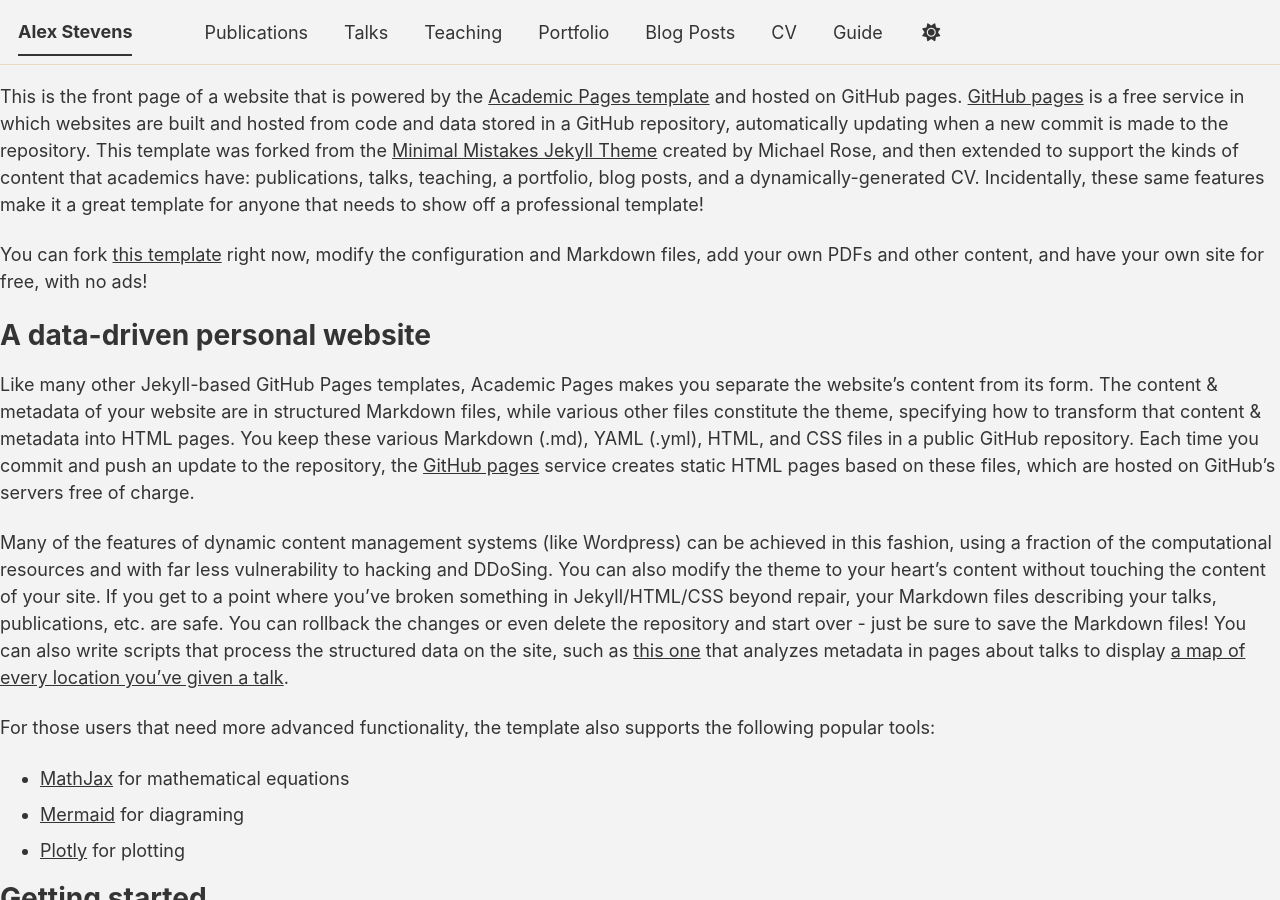
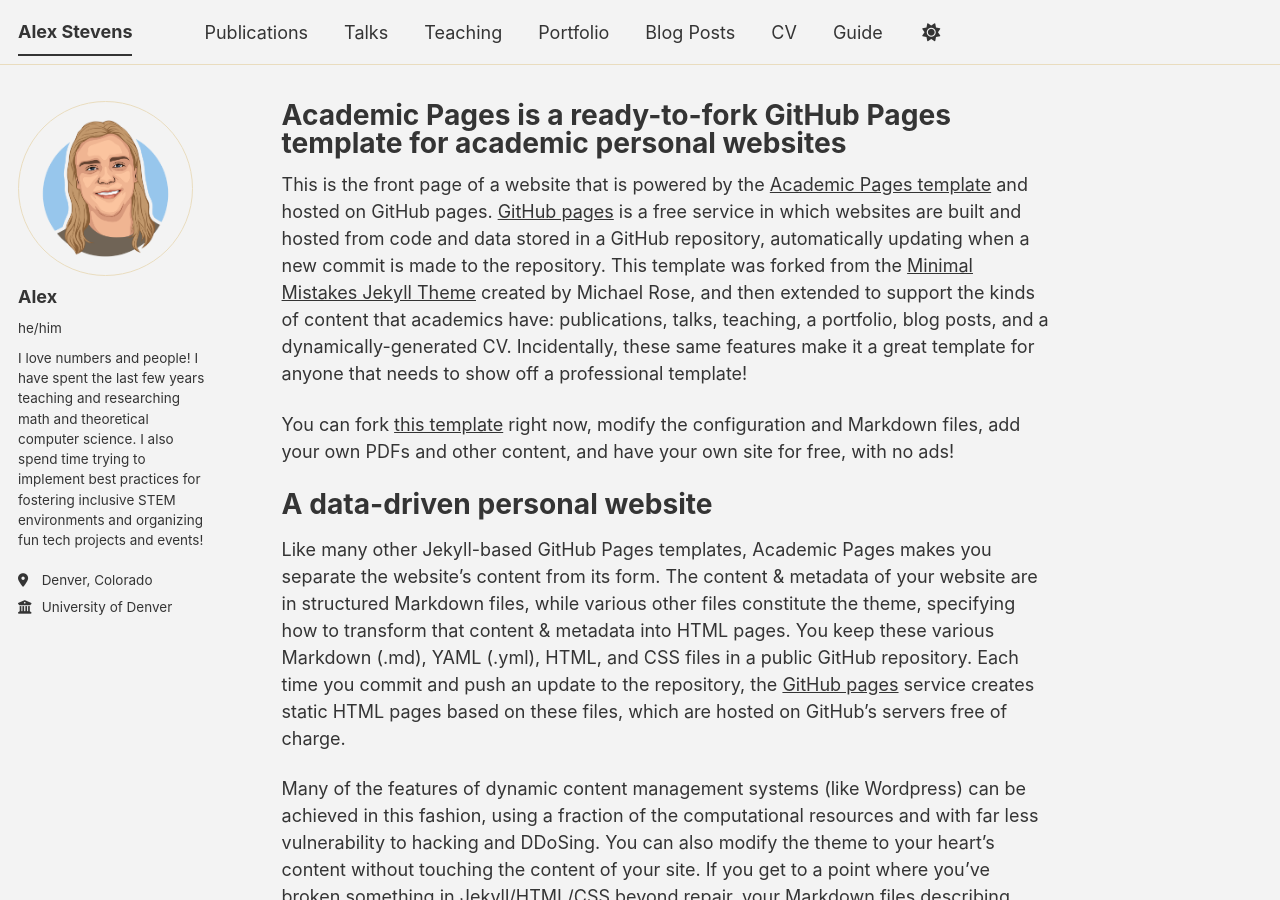
Before and after one commit to alexanderlewisstevens/alexanderlewisstevens.github.io, a Jekyll site: the page built from _pages/about.md, in a window 1280 px wide and 900 px high. Built offline with Jekyll 4.4.1, drawn with Linux system fonts in a browser that asks for light colours; a script bundle is joined from its source files by our own code; our own code applies the rules of GitHub Pages for plain Markdown files; library files that are not in the unit come from our copies; some of the changed lines change nothing that is shown.

Commit message:
making some changes

```diff
--- a/_config.yml
+++ b/_config.yml
@@ -221,75 +221,75 @@
 
 # These settings control the types of collections used by the template
 collections:
-  teaching:
-    output: true
-    permalink: /:collection/:path/
-  publications:
-    output: true
-    permalink: /:collection/:path/
-  portfolio:
-    output: true
-    permalink: /:collection/:path/
-  talks:
-    output: true
-    permalink: /:collection/:path/
+  # teaching:
+  #   output: true
+  #   permalink: /:collection/:path/
+  # publications:
+  #   output: true
+  #   permalink: /:collection/:path/
+  # portfolio:
+  #   output: true
+  #   permalink: /:collection/:path/
+  # talks:
+  #   output: true
+  #   permalink: /:collection/:path/
 
 
 # These settings control how pages and collections are included in the site
 defaults:
-  # # _posts
-  # - scope:
-  #     path: ""
-  #     type: posts
-  #   values:
-  #     layout: single
-  #     author_profile: true
-  #     read_time: true
-  #     comments: true
-  #     share: true
-  #     related: true
-  # # _pages
-  # - scope:
-  #     path: ""
-  #     type: pages
-  #   values:
-  #     layout: single
-  #     author_profile: true
-  # # _teaching
-  # - scope:
-  #     path: ""
-  #     type: teaching
-  #   values:
-  #     layout: single
-  #     author_profile: true
-  #     share: true
-  #     comments: true
-  # # _publications
-  # - scope:
-  #     path: ""
-  #     type: publications
-  #   values:
-  #     layout: single
-  #     author_profile: true
-  #     share: true
-  #     comments: true
-  # # _portfolio
-  # - scope:
-  #     path: ""
-  #     type: portfolio
-  #   values:
-  #     layout: single
-  #     author_profile: true
-  #     share: true
-  #     comment: true
-  # # _talks
-  # - scope:
-  #     path: ""
-  #     type: talks
-  #   values:
-  #     layout: talk
-  #     author_profile: true
-  #     share: true
+  # _posts
+  - scope:
+      path: ""
+      type: posts
+    values:
+      layout: single
+      author_profile: true
+      read_time: true
+      comments: true
+      share: true
+      related: true
+  # _pages
+  - scope:
+      path: ""
+      type: pages
+    values:
+      layout: single
+      author_profile: true
+  # _teaching
+  - scope:
+      path: ""
+      type: teaching
+    values:
+      layout: single
+      author_profile: true
+      share: true
+      comments: true
+  # _publications
+  - scope:
+      path: ""
+      type: publications
+    values:
+      layout: single
+      author_profile: true
+      share: true
+      comments: true
+  # _portfolio
+  - scope:
+      path: ""
+      type: portfolio
+    values:
+      layout: single
+      author_profile: true
+      share: true
+      comment: true
+  # _talks
+  - scope:
+      path: ""
+      type: talks
+    values:
+      layout: talk
+      author_profile: true
+      share: true
 
 
 # Sass/SCSS
```
